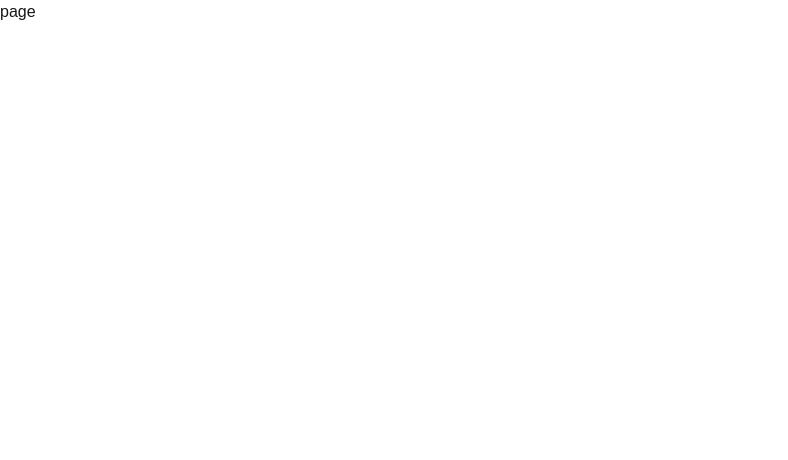
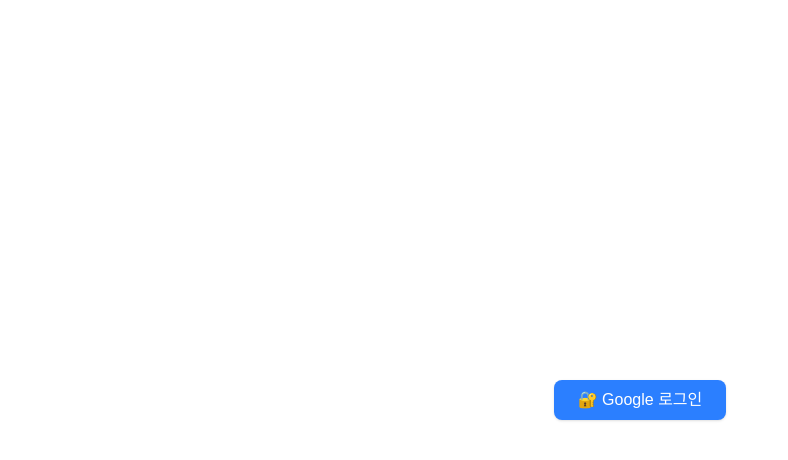
Before and after one commit to Butter-Salt-Flour/Butter-Salt-Flour-FE, a Next.js app: page /login in a window 1280 px wide. Shown: the top 460 px of the page, without its empty margins (0-788 px from the left). Built offline with nearby package versions, Linux system fonts and the light colour scheme.

Commit message:
<Feat> google 로그인 기능 구현

```diff
--- a/package.json
+++ b/package.json
@@ -11,6 +11,7 @@
     "build-storybook": "storybook build"
   },
   "dependencies": {
+    "axios": "^1.9.0",
     "firebase": "^11.8.0",
     "next": "15.3.2",
     "react": "^19.0.0",
--- a/src/app/login/page.tsx
+++ b/src/app/login/page.tsx
@@ -1,5 +1,52 @@
-import React from "react";
+'use client';
+import React from 'react';
+import { GoogleAuthProvider, signInWithPopup } from 'firebase/auth';
+import { auth } from '../../auth/firebase';
+import axios from 'axios';
 
-export default function page() {
-  return <div>page</div>;
-}
+const Page = () => {
+  const loginWithGoogle = async () => {
+    const provider = new GoogleAuthProvider();
+
+    try {
+      const result = await signInWithPopup(auth, provider);
+      const user = result.user;
+
+      console.log('로그인 성공:', user.displayName);
+
+      // ✅ Firebase ID Token 추출 (JWT 형식)
+      const idToken = await user.getIdToken();
+      console.log(idToken);
+
+      // ✅ 백엔드에 토큰 전송 (axios 사용)
+      // const response = await axios.post(
+      //   'https://your-backend.com/auth', // 백엔드 API 주소로 교체
+      //   {}, // body 필요 시 작성
+      //   {
+      //     headers: {
+      //       Authorization: `Bearer ${idToken}`, // 표준 Authorization 헤더
+      //     },
+      //   }
+      // );
+
+      // console.log( 백엔드 응답:', response.data);
+      return user;
+    } catch (error) {
+      console.error('❌ 로그인 또는 토큰 전송 실패:', error);
+      return null;
+    }
+  };
+
+  return (
+    <div className="flex justify-center items-center h-screen">
+      <button
+        onClick={loginWithGoogle}
+        className="bg-blue-500 hover:bg-blue-600 text-white px-6 py-2 rounded-lg shadow"
+      >
+        🔐 Google 로그인
+      </button>
+    </div>
+  );
+};
+
+export default Page;
--- a/src/auth/firebase.ts
+++ b/src/auth/firebase.ts
@@ -1,4 +1,3 @@
-// firebase.ts
 import { initializeApp } from 'firebase/app';
 import { getAuth } from 'firebase/auth';
 
@@ -12,4 +11,5 @@ const firebaseConfig = {
 };
 
 const app = initializeApp(firebaseConfig);
+
 export const auth = getAuth(app);
```
Also changed, not shown: 1 other file (tests, documents, lock files or other folders).
